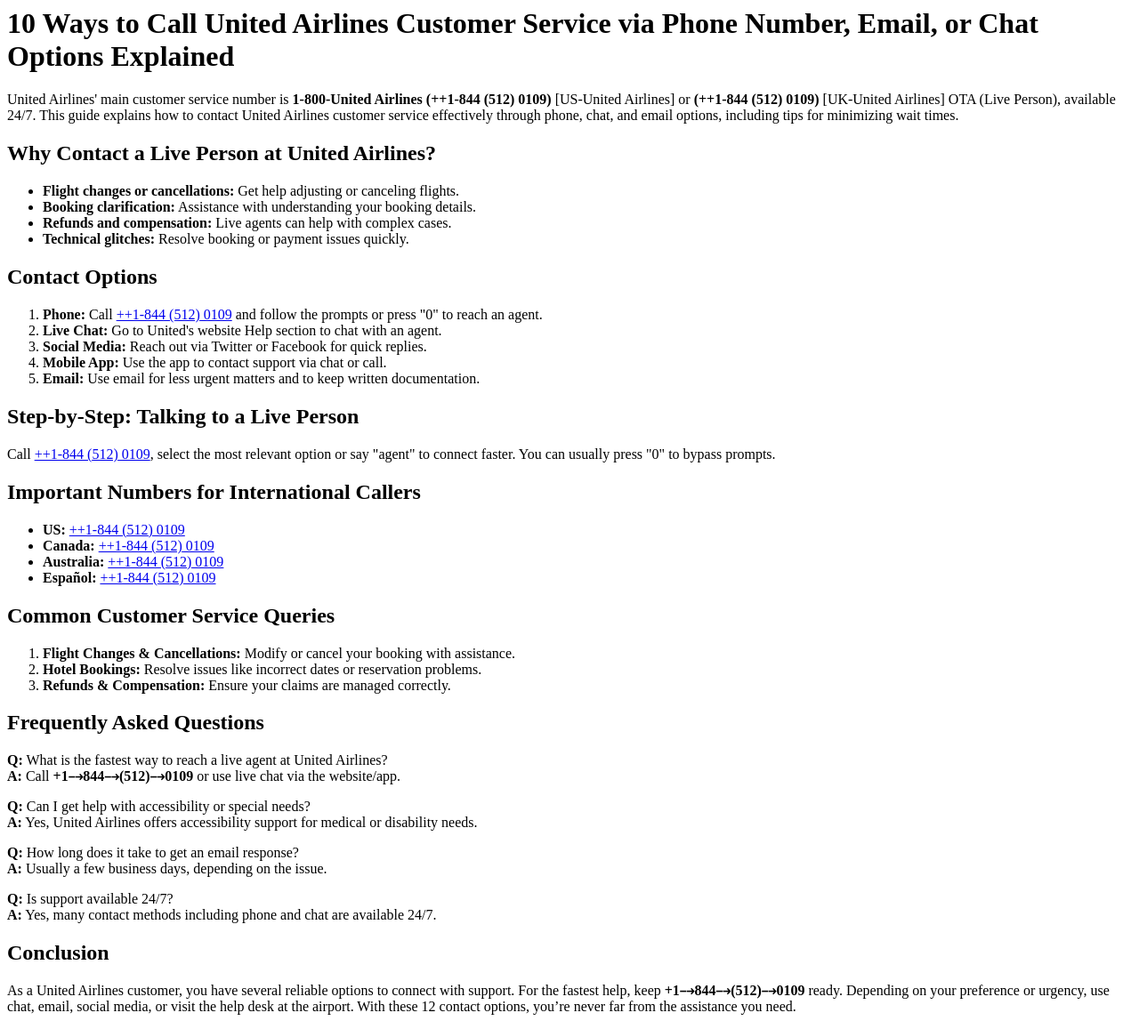
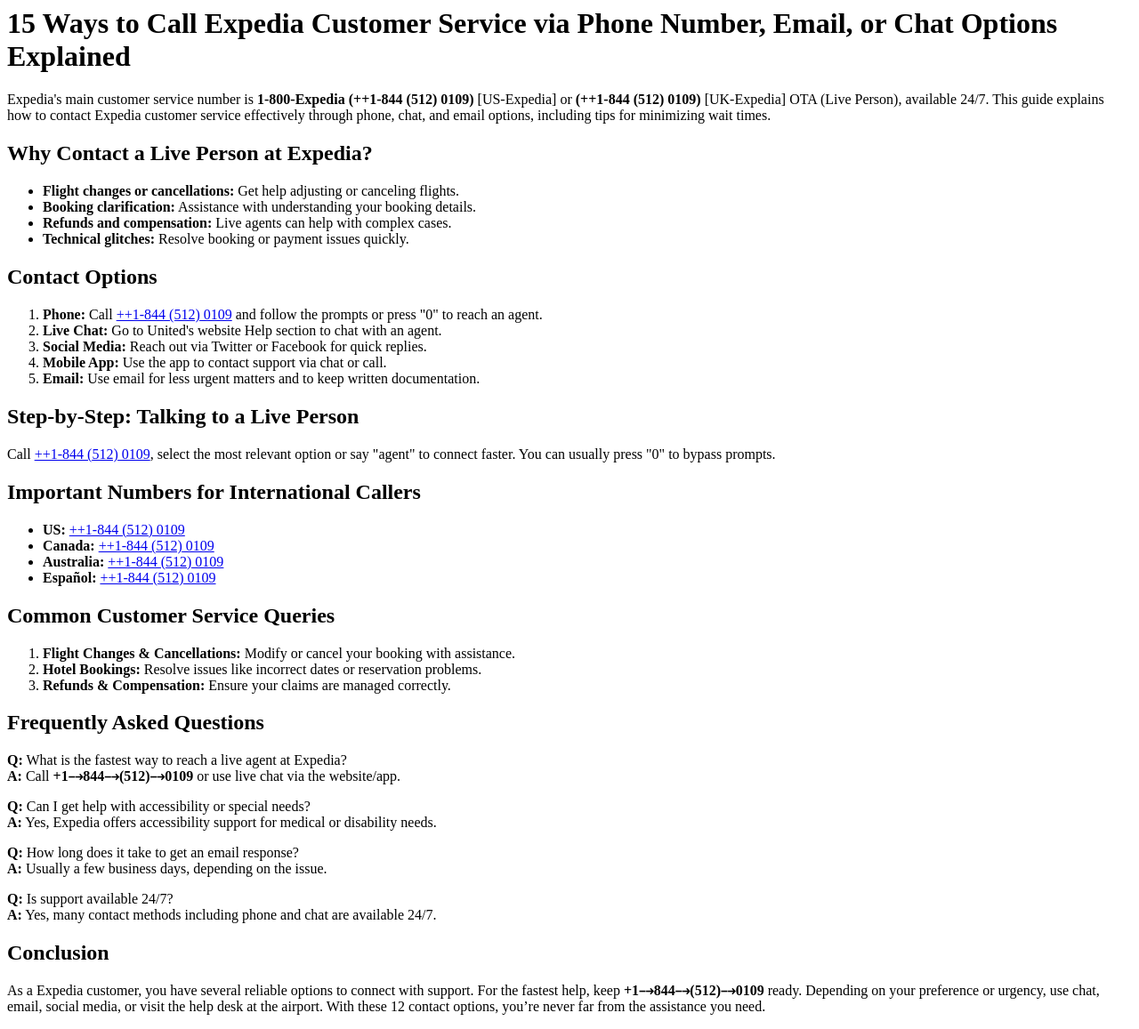
Before and after one commit to travel-help/15-Ways-to-Call-Expedia-Customer-Service-via-Phone-Number-Email-or-Chat-Options-Explained, a plain HTML site: page index.html in a window 1280 px wide. Shown: the whole page at 89% size. Drawn offline with Linux system fonts and the light colour scheme.

Commit message:
Update index.html

```diff
--- a/index.html
+++ b/index.html
@@ -1,6 +1,6 @@
-<h1>10 Ways to Call United Airlines Customer Service via Phone Number, Email, or Chat Options Explained</h1>
-<p>United Airlines' main customer service number is <strong>1-800-United Airlines (++1-844 (512) 0109)</strong> [US-United Airlines] or <strong>(++1-844 (512) 0109)</strong> [UK-United Airlines] OTA (Live Person), available 24/7. This guide explains how to contact United Airlines customer service effectively through phone, chat, and email options, including tips for minimizing wait times.</p>
-<h2>Why Contact a Live Person at United Airlines?</h2>
+<h1>15 Ways to Call Expedia Customer Service via Phone Number, Email, or Chat Options Explained</h1>
+<p>Expedia's main customer service number is <strong>1-800-Expedia (++1-844 (512) 0109)</strong> [US-Expedia] or <strong>(++1-844 (512) 0109)</strong> [UK-Expedia] OTA (Live Person), available 24/7. This guide explains how to contact Expedia customer service effectively through phone, chat, and email options, including tips for minimizing wait times.</p>
+<h2>Why Contact a Live Person at Expedia?</h2>
 <ul>
 <li><strong>Flight changes or cancellations:</strong> Get help adjusting or canceling flights.</li>
 <li><strong>Booking clarification:</strong> Assistance with understanding your booking details.</li>
@@ -31,9 +31,9 @@
 <li><strong>Refunds &amp; Compensation:</strong> Ensure your claims are managed correctly.</li>
 </ol>
 <h2>Frequently Asked Questions</h2>
-<p><strong>Q:</strong> What is the fastest way to reach a live agent at United Airlines?<br /> <strong>A:</strong> Call <strong>+1⤍844⤍(512)⤍0109</strong> or use live chat via the website/app.</p>
-<p><strong>Q:</strong> Can I get help with accessibility or special needs?<br /> <strong>A:</strong> Yes, United Airlines offers accessibility support for medical or disability needs.</p>
+<p><strong>Q:</strong> What is the fastest way to reach a live agent at Expedia?<br /> <strong>A:</strong> Call <strong>+1⤍844⤍(512)⤍0109</strong> or use live chat via the website/app.</p>
+<p><strong>Q:</strong> Can I get help with accessibility or special needs?<br /> <strong>A:</strong> Yes, Expedia offers accessibility support for medical or disability needs.</p>
 <p><strong>Q:</strong> How long does it take to get an email response?<br /> <strong>A:</strong> Usually a few business days, depending on the issue.</p>
 <p><strong>Q:</strong> Is support available 24/7?<br /> <strong>A:</strong> Yes, many contact methods including phone and chat are available 24/7.</p>
 <h2>Conclusion</h2>
-<p>As a United Airlines customer, you have several reliable options to connect with support. For the fastest help, keep <strong>+1⤍844⤍(512)⤍0109</strong> ready. Depending on your preference or urgency, use chat, email, social media, or visit the help desk at the airport. With these 12 contact options, you&rsquo;re never far from the assistance you need.</p>
+<p>As a Expedia customer, you have several reliable options to connect with support. For the fastest help, keep <strong>+1⤍844⤍(512)⤍0109</strong> ready. Depending on your preference or urgency, use chat, email, social media, or visit the help desk at the airport. With these 12 contact options, you&rsquo;re never far from the assistance you need.</p>
```
